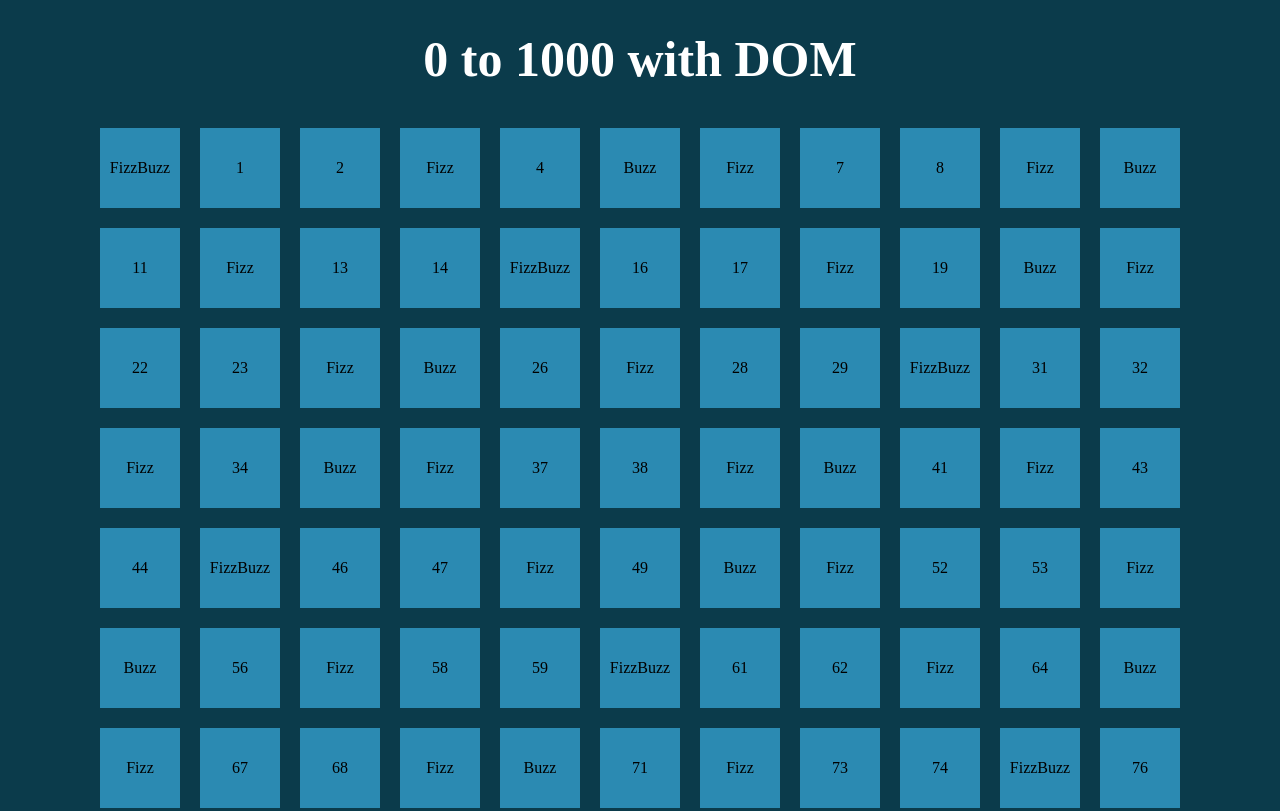
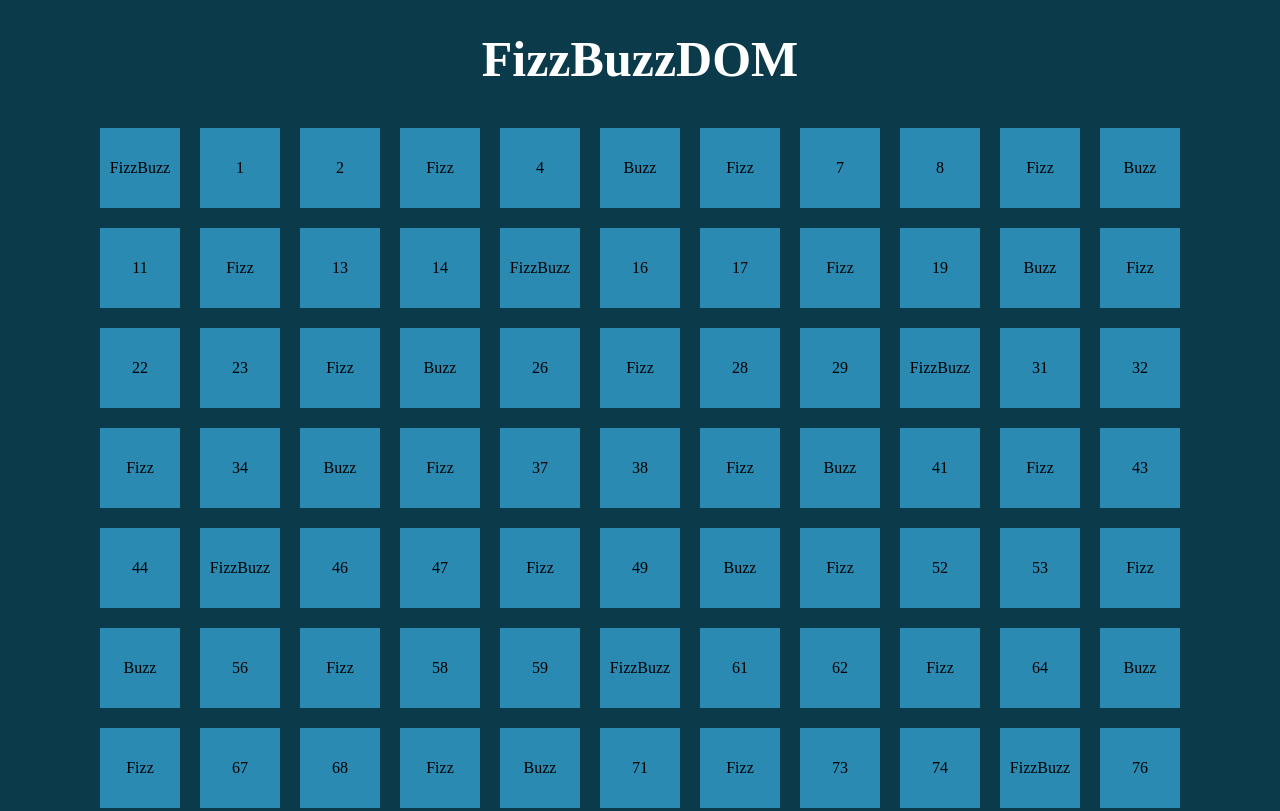
Before and after one commit to salzanopm/js-fizzbuzzdom, a plain HTML site: page milestone-2/index.html in a window 1280 px wide. Shown: the top 811 px of the page. Drawn offline with Linux system fonts and the light colour scheme.

Commit message:
milestone-3

```diff
--- a/milestone-2/index.html
+++ b/milestone-2/index.html
@@ -5,13 +5,16 @@
     <meta http-equiv="X-UA-Compatible" content="IE=edge">
     <meta name="viewport" content="width=device-width, initial-scale=1.0">
     <title>Milestone-2</title>
-
     <link rel="stylesheet" href="css/style.css">
 </head>
 <body>
-    <h1>0 to 1000 with DOM</h1>
+    <!-- titolo -->
+    <h1>FizzBuzzDOM</h1>
+    <!-- container per lo script -->
     <div class="container">
+        <!-- script -->
     </div>
+    <!-- link script -->
     <script type="text/javascript" src="js/script.js"></script>
 </body>
 </html>
```
Also changed, not shown: milestone-3/index.html (+6 -3 lines).
